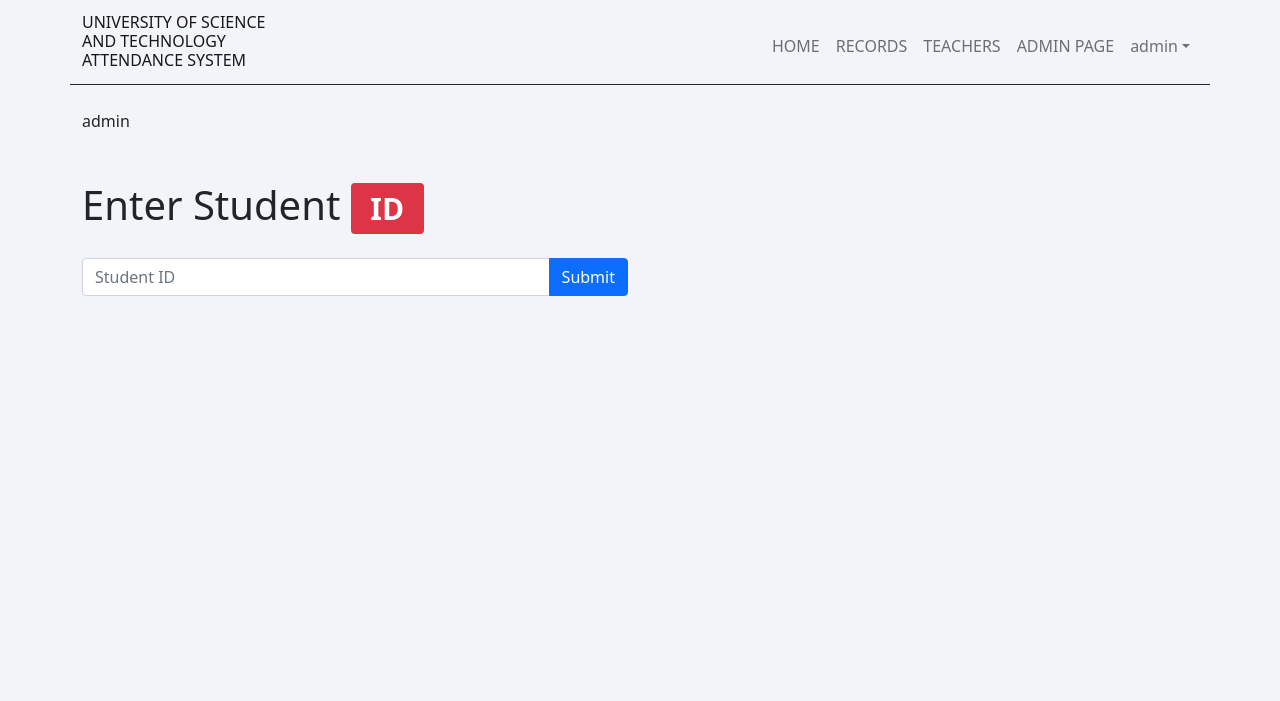
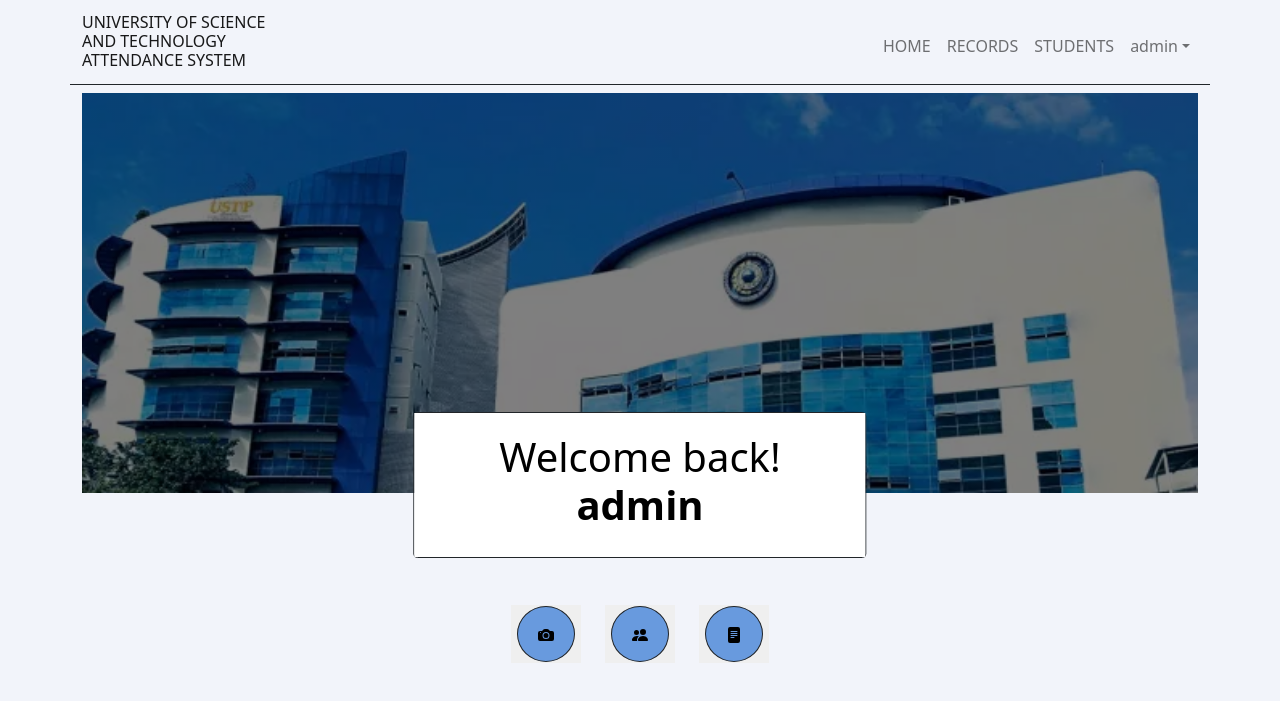
Before and after one commit to Krizziaamor11/ADET-FaceRecognition, a Django app: page / in a window 1280 px wide. Shown: the top 701 px of the page. Run offline with Django 4.2, Linux system fonts and the light colour scheme; a user stored in the database is signed in.

Commit message:
initial UI

```diff
--- a/base/templates/base/home.html
+++ b/base/templates/base/home.html
@@ -1,39 +1,52 @@
 {% extends 'main.html' %}
 {% block content %}
-    <div class="container">
-        <div class="row  pt-3">
-            <div class="col-sm-6">
-                <form action="" method="POST">
-                    {% csrf_token %}
-                    {{ request.user.username }}
-                    {{ s }}
-                    <div class="mb-3 mt-5">
-                        <label ><h1>Enter Student  <span class="badge bg-danger"> ID</span></h1></label>
-                        <div class="input-group mt-3">
+<section class="container">
 
-                            <input type="text" class="form-control" placeholder="Student ID" name="studentid">
-                            <button type="submit" class="btn btn-primary ">Submit</button>
+    <div class="landing-img">
+
     </div>
 
-                    </div>
-                  </form>
-                  <div class="mb-3">
-                    {% if messages %}
-                    <ul class="messages " style="padding-left: 0px !important">
-                        <div class="alert alert-danger">
-                            {% for message in messages %}
-                           {% if message.tags %} {% endif %} {{ message }}
-                            {% endfor %}
-                        </div>
-
-                    </ul>
-                    {% endif %}
+    <div class="landing-text border border-dark rounded">
+        <div class="landing-padd">
+            <h1>Welcome back!
+                <br><b>{{ request.user.username }}</b></br>
+            </h1>
         </div>
     </div>
-            <div class="col-sm-6">
+</section>
 
+<div class="container" style="margin-top: 7rem;">
+    <div class="row justify-content-md-center">
+        <div class="col-md-auto">
+            <button class="border-0">
+                <div class="border border-dark rounded-circle" style="padding: 15px 20px; background-color: #689ADE;">
+                    <svg xmlns="http://www.w3.org/2000/svg" width="16" height="16" fill="currentColor" class="bi bi-camera-fill" viewBox="0 0 16 16">
+                        <path d="M10.5 8.5a2.5 2.5 0 1 1-5 0 2.5 2.5 0 0 1 5 0z"/>
+                        <path d="M2 4a2 2 0 0 0-2 2v6a2 2 0 0 0 2 2h12a2 2 0 0 0 2-2V6a2 2 0 0 0-2-2h-1.172a2 2 0 0 1-1.414-.586l-.828-.828A2 2 0 0 0 9.172 2H6.828a2 2 0 0 0-1.414.586l-.828.828A2 2 0 0 1 3.172 4H2zm.5 2a.5.5 0 1 1 0-1 .5.5 0 0 1 0 1zm9 2.5a3.5 3.5 0 1 1-7 0 3.5 3.5 0 0 1 7 0z"/>
+                    </svg>
+                </div>
+            </button>
+        </div>
+        <div class="col-md-auto">
+            <button class="border-0">
+                <div class="border border-dark rounded-circle" style="padding: 15px 20px; background-color: #689ADE;">
+                    <svg xmlns="http://www.w3.org/2000/svg" width="16" height="16" fill="currentColor" class="bi bi-people-fill" viewBox="0 0 16 16">
+                        <path d="M7 14s-1 0-1-1 1-4 5-4 5 3 5 4-1 1-1 1H7zm4-6a3 3 0 1 0 0-6 3 3 0 0 0 0 6z"/>
+                        <path fill-rule="evenodd" d="M5.216 14A2.238 2.238 0 0 1 5 13c0-1.355.68-2.75 1.936-3.72A6.325 6.325 0 0 0 5 9c-4 0-5 3-5 4s1 1 1 1h4.216z"/>
+                        <path d="M4.5 8a2.5 2.5 0 1 0 0-5 2.5 2.5 0 0 0 0 5z"/>
+                    </svg>
+                </div>
+            </button>
+        </div>
+        <div class="col-md-auto">
+            <button class="border-0">
+                <div class="border border-dark rounded-circle" style="padding: 15px 20px; background-color: #689ADE;">
+                    <svg xmlns="http://www.w3.org/2000/svg" width="16" height="16" fill="currentColor" class="bi bi-file-text-fill" viewBox="0 0 16 16">
+                        <path d="M12 0H4a2 2 0 0 0-2 2v12a2 2 0 0 0 2 2h8a2 2 0 0 0 2-2V2a2 2 0 0 0-2-2zM5 4h6a.5.5 0 0 1 0 1H5a.5.5 0 0 1 0-1zm-.5 2.5A.5.5 0 0 1 5 6h6a.5.5 0 0 1 0 1H5a.5.5 0 0 1-.5-.5zM5 8h6a.5.5 0 0 1 0 1H5a.5.5 0 0 1 0-1zm0 2h3a.5.5 0 0 1 0 1H5a.5.5 0 0 1 0-1z"/>
+                    </svg>
+                </div>
+            </button>
         </div>
       </div>
-
 </div>
 {% endblock content %}
--- a/base/templates/base/records.html
+++ b/base/templates/base/records.html
@@ -10,7 +10,7 @@
                 <table class="table table-striped">
                     <thead>
                     <tr>
-                        <th>Studen First Name</th>
+                        <th>Student First Name</th>
                         <th>Attendace Date</th>
                     </tr>
                     </thead>
--- a/static/css/main.css
+++ b/static/css/main.css
@@ -109,3 +109,27 @@
     text-indent: 0px;
     height: 55px
 }
+
+  .landing-img{
+    background: linear-gradient(rgba(0, 0, 0, 0.5), rgba(0, 0, 0, 0.5)), url(/static/img/temp_login.PNG);
+    background-position: center;
+    background-repeat: no-repeat;
+    background-size: cover;
+    position: relative;
+    height: 50vh;
+  }
+
+  .landing-text {
+    text-align: center;
+    position: absolute;
+    top: 50%;
+    left: 50%;
+    transform: translate(-50%, -50%);
+    color: black;
+    margin-top: 85px;
+  }
+
+  .landing-padd{
+    padding: 20px 85px;
+    background-color: white;
+  }
--- a/templates/navbar.html
+++ b/templates/navbar.html
@@ -23,11 +23,11 @@
             <a class="nav-link" href="{% url 'records' %}">RECORDS</a>
           </li>
           <li class="nav-item">
-            <a class="nav-link" href="{% url 'manage' %}">TEACHERS</a>
+            <a class="nav-link" href="{% url 'manage' %}">STUDENTS</a>
           </li>
-          <li class="nav-item">
+          <!-- <li class="nav-item">
             <a class="nav-link" href="{% url 'manage' %}">ADMIN PAGE</a>
-          </li>
+          </li> -->
           <li class="nav-item dropdown">
             <a class="nav-link dropdown-toggle" href="#" role="button" data-bs-toggle="dropdown">{{ request.user.username }}</a>
             <ul class="dropdown-menu">
```
Also changed, not shown: base/templates/base/dashboard.html (+47 -1 lines), base/templates/base/manage.html (+41 -7 lines). Lines whose indentation alone changed are shown as unchanged.
